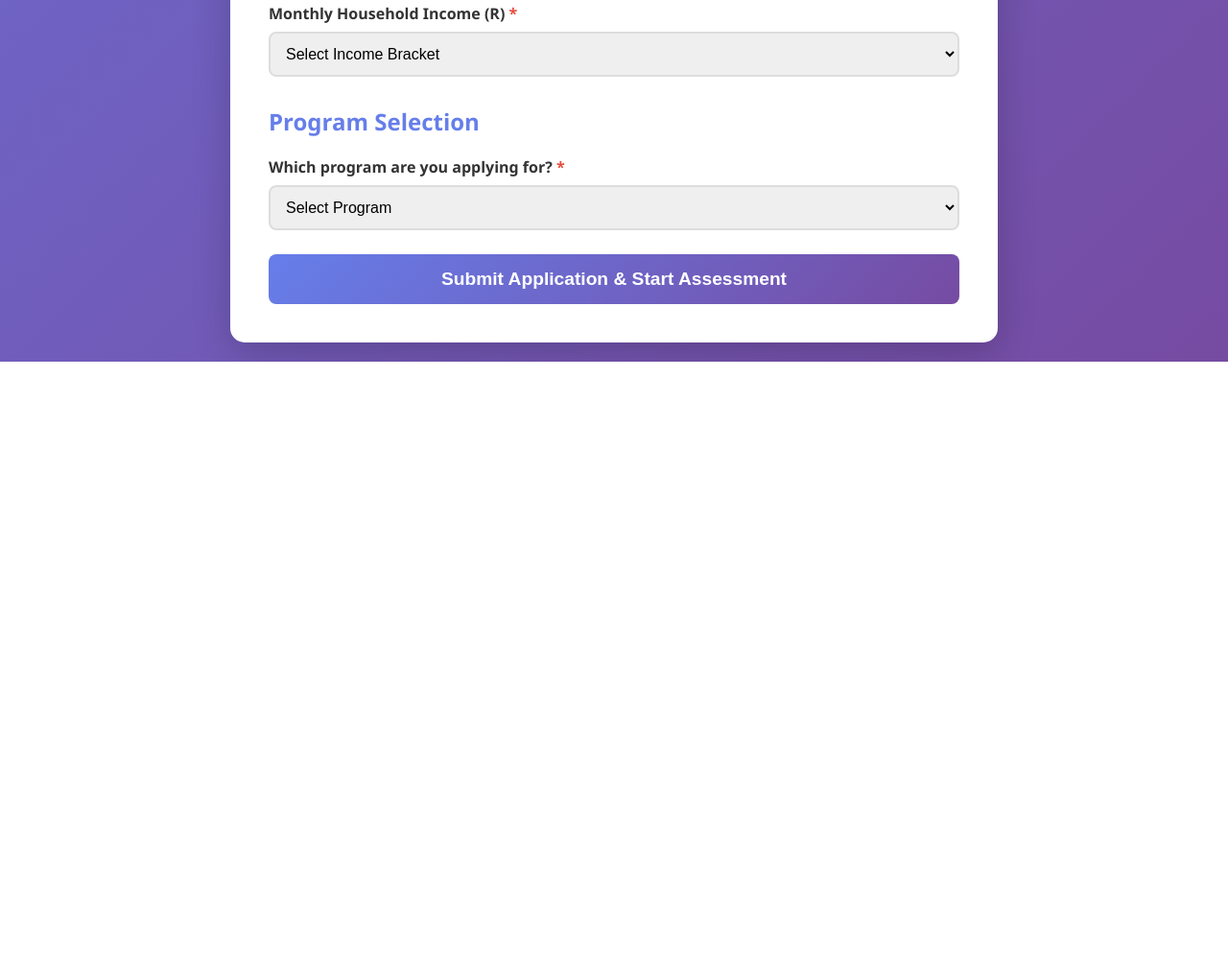
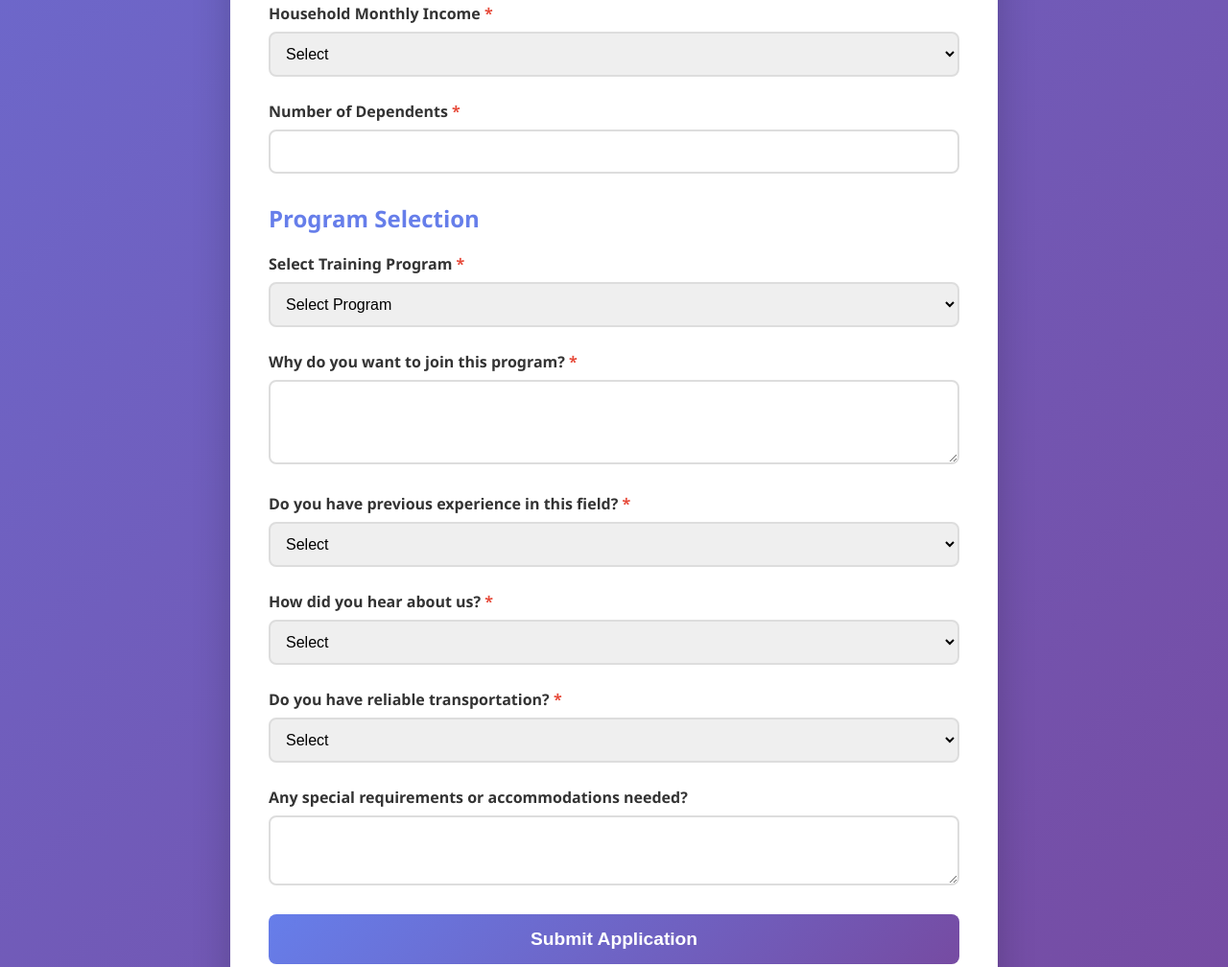
Before and after one commit to njay0712/SozoSkills-2026-Application, a plain HTML site: page index.html in a window 1280 px wide. Shown: the part 1927-2935 px from the top of the page at 96% size. Before the commit the page ends 2304 px from the top, so only its background shows below. Drawn offline with Linux system fonts and the light colour scheme.

Commit message:
Update index.html

```diff
--- a/index.html
+++ b/index.html
@@ -206,28 +206,32 @@
                     <select name="employmentStatus" required>
                         <option value="">Select</option>
                         <option value="Unemployed">Unemployed</option>
-                        <option value="Employed - Full Time">Employed - Full Time</option>
-                        <option value="Employed - Part Time">Employed - Part Time</option>
-                        <option value="Self-Employed">Self-Employed</option>
-                        <option value="Student">Student</option>
+                        <option value="Part-time">Part-time</option>
+                        <option value="Full-time">Full-time</option>
+                        <option value="Self-employed">Self-employed</option>
                     </select>
                 </div>
 
                 <div class="form-group">
-                    <label>Monthly Household Income (R) <span class="required">*</span></label>
+                    <label>Household Monthly Income <span class="required">*</span></label>
                     <select name="income" required>
-                        <option value="">Select Income Bracket</option>
-                        <option value="0-R1000">R0 - R1,000</option>
-                        <option value="R1001-R3000">R1,001 - R3,000</option>
-                        <option value="R3001-R5000">R3,001 - R5,000</option>
-                        <option value="R5001+">R5,001+</option>
+                        <option value="">Select</option>
+                        <option value="R0 - R1000">R0 - R1,000</option>
+                        <option value="R1001 - R3500">R1,001 - R3,500</option>
+                        <option value="R3501 - R7500">R3,501 - R7,500</option>
+                        <option value="Above R7500">Above R7,500</option>
                     </select>
+                </div>
+
+                <div class="form-group">
+                    <label>Number of Dependents <span class="required">*</span></label>
+                    <input type="number" name="dependents" required min="0">
                 </div>
 
                 <h2 style="color: #667eea; margin: 30px 0 20px;">Program Selection</h2>
 
                 <div class="form-group">
-                    <label>Which program are you applying for? <span class="required">*</span></label>
+                    <label>Select Training Program <span class="required">*</span></label>
                     <select name="program" required>
                         <option value="">Select Program</option>
                         <option value="Artisan Baking">Artisan Baking</option>
@@ -237,29 +241,76 @@
                     </select>
                 </div>
 
+                <div class="form-group">
+                    <label>Why do you want to join this program? <span class="required">*</span></label>
+                    <textarea name="motivation" rows="4" required></textarea>
+                </div>
+
+                <div class="form-group">
+                    <label>Do you have previous experience in this field? <span class="required">*</span></label>
+                    <select name="experience" required onchange="toggleExperienceDetails(this)">
+                        <option value="">Select</option>
+                        <option value="No">No</option>
+                        <option value="Yes">Yes</option>
+                    </select>
+                </div>
+
+                <div class="form-group" id="experienceDetailsGroup" style="display: none;">
+                    <label>Please describe your experience</label>
+                    <textarea name="experienceDetails" rows="3"></textarea>
+                </div>
+
+                <div class="form-group">
+                    <label>How did you hear about us? <span class="required">*</span></label>
+                    <select name="referralSource" required>
+                        <option value="">Select</option>
+                        <option value="Social Media">Social Media</option>
+                        <option value="Friend/Family">Friend/Family</option>
+                        <option value="Community Notice">Community Notice</option>
+                        <option value="Other">Other</option>
+                    </select>
+                </div>
+
+                <div class="form-group">
+                    <label>Do you have reliable transportation? <span class="required">*</span></label>
+                    <select name="transport" required>
+                        <option value="">Select</option>
+                        <option value="Yes">Yes</option>
+                        <option value="No">No</option>
+                    </select>
+                </div>
+
+                <div class="form-group">
+                    <label>Any special requirements or accommodations needed?</label>
+                    <textarea name="specialRequirements" rows="3"></textarea>
+                </div>
+
                 <div class="loading" id="loadingMessage">
                     <p>Submitting your application... Please wait.</p>
                 </div>
 
-                <button type="submit" class="btn-submit" id="submitBtn">Submit Application & Start Assessment</button>
+                <button type="submit" class="btn-submit" id="submitBtn">Submit Application</button>
             </form>
         </div>
     </div>
 
     <script>
         // 🔥 CORRECTED GOOGLE APPS SCRIPT WEB APP URL
-        const SCRIPT_URL = 'https://script.google.com/macros/s/AKfycbwFNRLMat37tVs6FdApyu33OjH6tZAiCiH52GfAW-DLpClZhhpU6zKdmiyY8nzimVcP/exec';
+        const SCRIPT_URL = 'https://script.google.com/macros/s/AKfycbx6qqqrg_Pbno6yK1kPyT0ii3hJryiukoLg9dNNd_043Y5zcmeMoC4qXWhAx3xED9qDdg/exec';
 
         function toggleDisabilityType(select) {
             const group = document.getElementById('disabilityTypeGroup');
             group.style.display = select.value === 'Yes' ? 'block' : 'none';
-            if (select.value !== 'Yes') {
-                document.querySelector('[name="disabilityType"]').value = '';
-            }
+        }
+
+        function toggleExperienceDetails(select) {
+            const group = document.getElementById('experienceDetailsGroup');
+            group.style.display = select.value === 'Yes' ? 'block' : 'none';
         }
 
         document.getElementById('applicationForm').addEventListener('submit', async function(e) {
             e.preventDefault();
+
             const submitBtn = document.getElementById('submitBtn');
             const loadingMessage = document.getElementById('loadingMessage');
 
@@ -279,26 +330,19 @@
             const appId = 'SS-' + Date.now().toString().slice(-8);
             data.id = appId;
             data.submissionDate = new Date().toLocaleString();
-            data.applicationStatus = 'Pending Assessment'; // Initialize status
-            data.assessmentCompleted = 'NO'; // Initialize assessment flag
 
             try {
                 const response = await fetch(SCRIPT_URL, {
                     method: 'POST',
-                    body: JSON.stringify(data),
-                    headers: {
-                        'Content-Type': 'application/json'
-                    }
+                    body: JSON.stringify(data)
                 });
 
                 const result = await response.json();
 
                 if (result.status === 'success') {
-                    // Store full application data for assessment and thank you page
+                    // Store app ID for assessment
                     sessionStorage.setItem('currentApplicationId', appId);
-                    sessionStorage.setItem('applicationData', JSON.stringify(data));
-
-                    alert('Application submitted successfully! Your Application ID: ' + appId + '. You will now start the Assessment.');
+                    alert('Application submitted successfully! Your Application ID: ' + appId);
                     window.location.href = 'assessment.html';
                 } else {
                     throw new Error(result.message || 'Submission failed');
@@ -306,7 +350,7 @@
 
             } catch (error) {
                 console.error('Error:', error);
-                alert('Error submitting application. Please try again. Check your browser console for details.');
+                alert('Error submitting application. Please try again.');
                 submitBtn.disabled = false;
                 loadingMessage.style.display = 'none';
             }
```
